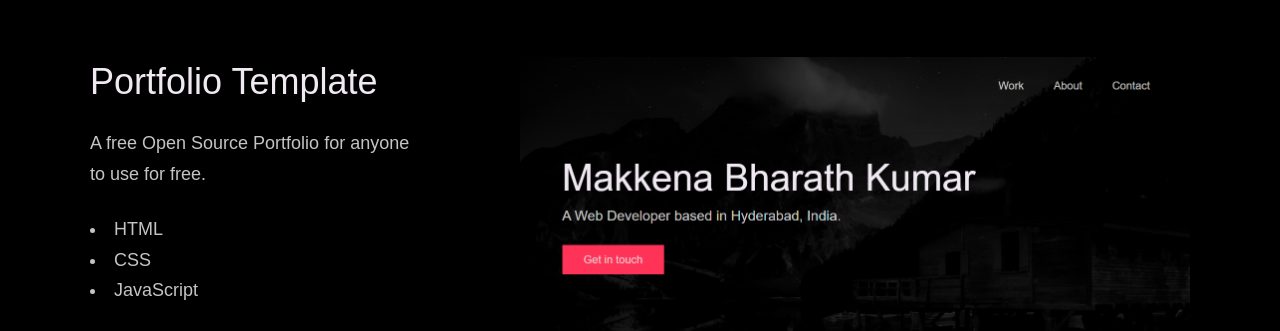
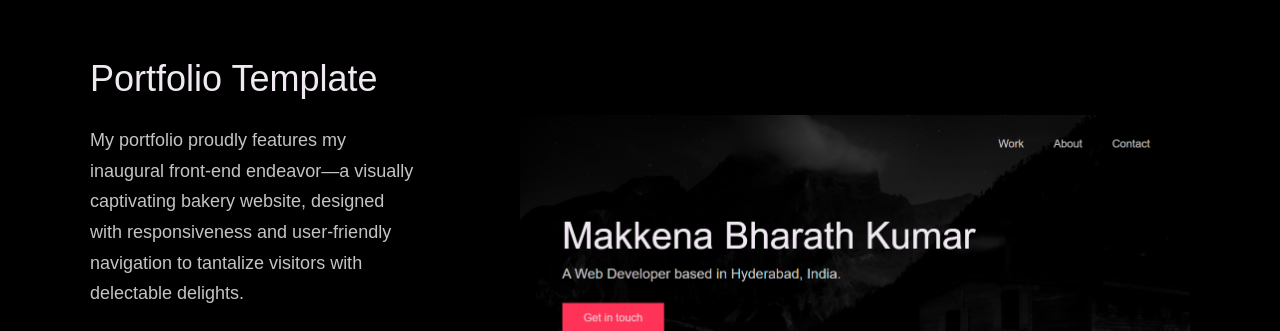
Before and after one commit to bharath3579/Portfolio, a plain HTML site: page index.html in a window 1280 px wide. Shown: the part 1011-1342 px from the top of the page. Drawn offline with Linux system fonts and the light colour scheme; a script that the page names is missing; a web font is replaced by a local one.

Commit message:
index.html

```diff
--- a/index.html
+++ b/index.html
@@ -79,7 +79,7 @@
             <div class="work__text">
               <h3>Portfolio Template</h3>
               <p>
-                A free Open Source Portfolio for anyone to use for free.
+                  My portfolio proudly features my inaugural front-end endeavor—a visually captivating bakery website, designed with responsiveness and user-friendly navigation to tantalize visitors with delectable delights.
               </p>
               <ul class="work__list">
                 <li>HTML</li>
```
